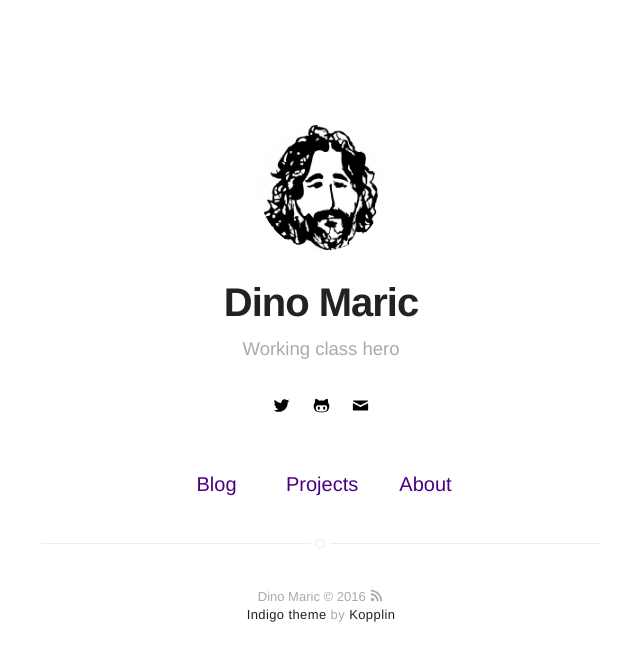
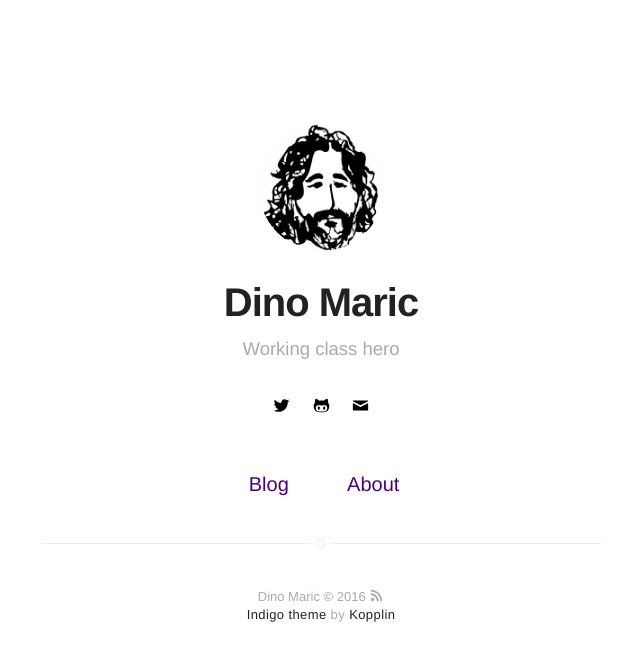
Before and after one commit to dixpac/dixpac.github.io, a Jekyll site: the page built from index.html, in a window 1280 px wide. Shown: the top 661 px of the page, without its empty margins (319-959 px from the left). Built offline with Jekyll 4.4.1, drawn with Linux system fonts in a browser that asks for light colours.

Commit message:
resolve image problem

```diff
--- a/_config.yml
+++ b/_config.yml
@@ -3,7 +3,7 @@ name: Dino Maric
 bio: 'Working class hero'
 
 # if it's an external image, update below for true
-external-image: true
+external-image: false
 picture: 'assets/images/profile.png'
 
 url: http://dixpac.github.io/
--- a/_includes/nav.html
+++ b/_includes/nav.html
@@ -14,14 +14,6 @@
             {% endif %}
         {% endif %}
 
-        {% if site.projects == true %}
-            {% if page.title != "Projects" %}
-                <li class="item">
-                    <a class="link" href="{{ site.url }}/projects">Projects</a>
-                </li>
-            {% endif %}
-        {% endif %}
-
         {% if site.about == true %}
             {% if page.title != "About" %}
                 <li class="item">
```
